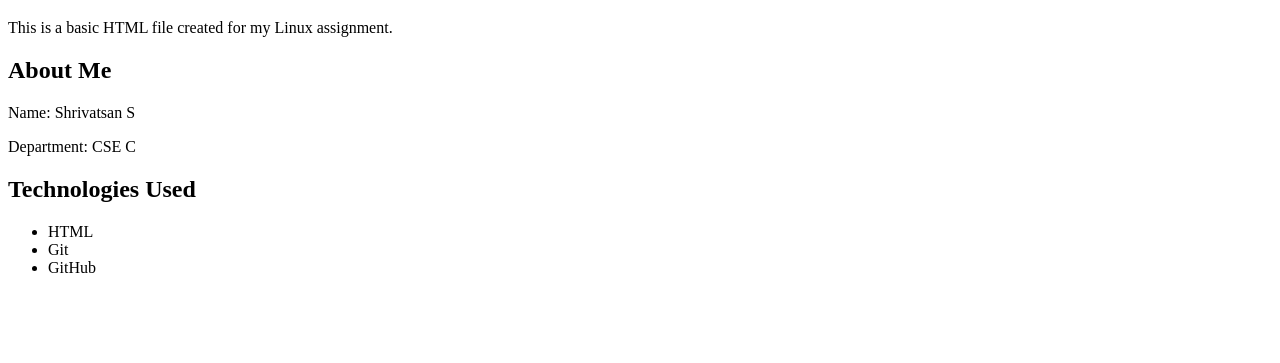
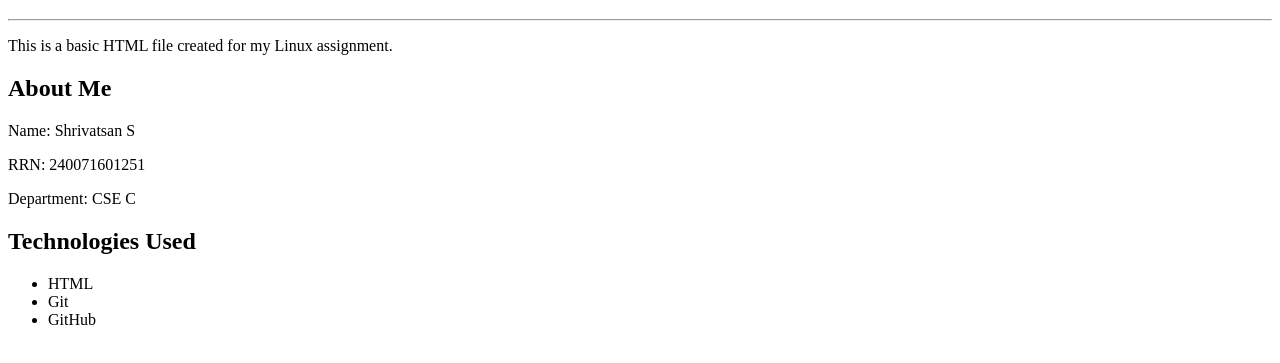
Before and after one commit to STARSNIPE-CODES/Linux-assignment, a plain HTML site: page index.html in a window 1280 px wide. Shown: the part 61-424 px from the top of the page. Drawn offline with Linux system fonts and the light colour scheme.

Commit message:
Update file

```diff
--- a/index.html
+++ b/index.html
@@ -6,11 +6,12 @@
 <body>
 
     <h1>Welcome to My GitHub Page</h1>
-
+    <hr>
     <p>This is a basic HTML file created for my Linux assignment.</p>
 
     <h2>About Me</h2>
     <p>Name: Shrivatsan S</p>
+    <p>RRN: 240071601251</p>
     <p>Department: CSE C</p>
 
     <h2>Technologies Used</h2>
```
